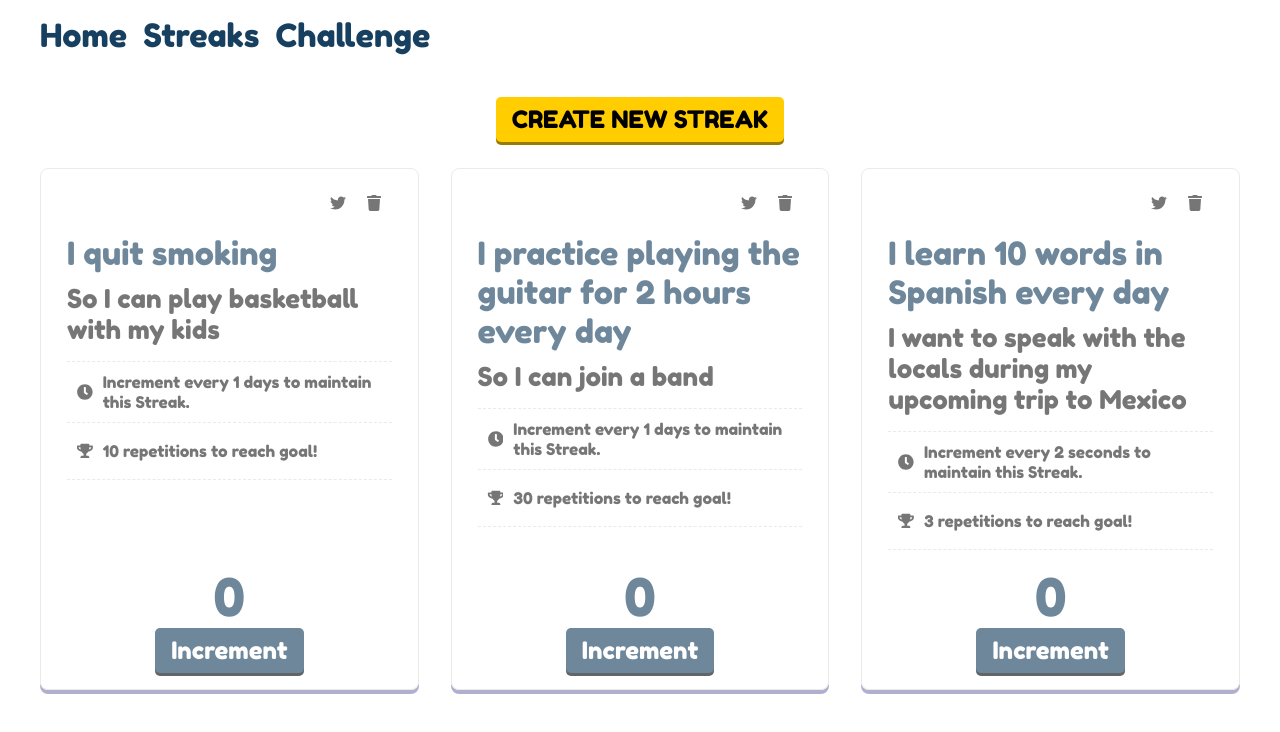
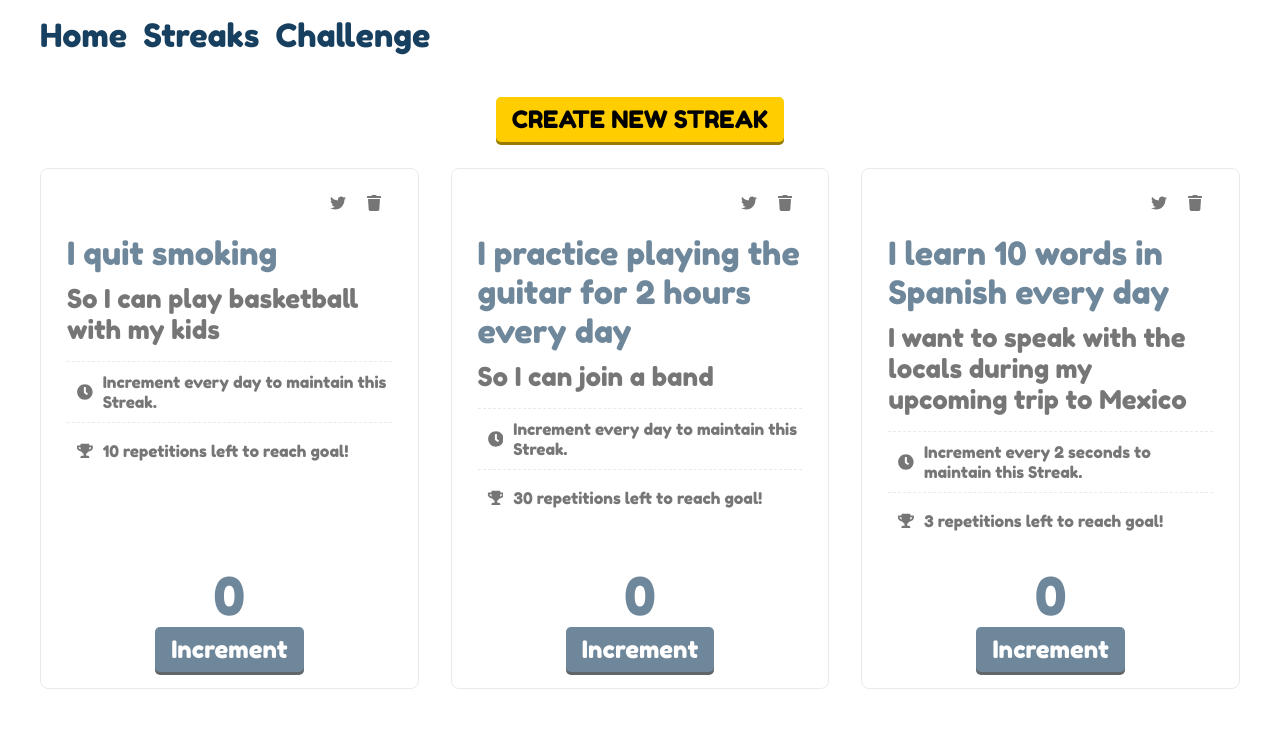
Before and after one commit to ravona/momentum, a React (Create React App) app in the folder momentum/: page /StreaksPage in a window 1280 px wide. Shown: the top 732 px of the page. Built offline with nearby package versions, Linux system fonts and the light colour scheme.

Commit message:
fixed grammar issue with intervalUnit in plural. Now it has logic that prompts the right sentence

```diff
--- a/momentum/src/components/Streak/Streak.jsx
+++ b/momentum/src/components/Streak/Streak.jsx
@@ -1,7 +1,14 @@
 import {React, useState} from "react";
 import Countdown from "react-countdown";
 import add from "date-fns/add";
-import {FaTrash, FaComment, FaTwitter, FaClock, FaTrophy} from "react-icons/fa";
+import {
+  FaTrash,
+  FaHourglassHalf,
+  FaComment,
+  FaTwitter,
+  FaClock,
+  FaTrophy,
+} from "react-icons/fa";
 
 import {Notification} from "../Notification/Notification";
 import {getRandomArrayItem} from "../../utils/utils";
@@ -38,7 +45,9 @@ export const Streak = ({streak, onDeleteStreak, onStreakUpdate}) => {
 
   let goalStatus;
   if (streak.goal > streak.count) {
-    goalStatus = `${streak.goal - streak.count} repetitions to reach goal!`;
+    goalStatus = `${
+      streak.goal - streak.count
+    } repetitions left to reach goal!`;
   }
 
   if (streak.count > streak.goal) {
@@ -92,10 +101,24 @@ export const Streak = ({streak, onDeleteStreak, onStreakUpdate}) => {
             <li className={"Streak__list-item"}>
               <FaClock className="Streak__list-item__icon" />
               <span>
-                Increment every {streak.intervalNum} {streak.intervalUnit} to
-                maintain this Streak.
+                Increment every{" "}
+                {streak.intervalNum === 1 ? null : streak.intervalNum}{" "}
+                {streak.intervalNum === 1
+                  ? streak.intervalUnit.slice(0, -1)
+                  : streak.intervalUnit}{" "}
+                to maintain this Streak.
               </span>
             </li>
+
+            {streak.isActive ? (
+              <li className={"Streak__list-item"}>
+                <FaHourglassHalf className="Streak__list-item__icon" />
+                <Countdown
+                  date={streak.deadline}
+                  onComplete={handleStreakLoss}
+                ></Countdown>
+              </li>
+            ) : null}
 
             {streak.goal ? (
               <li className={"Streak__list-item"}>
@@ -104,15 +127,6 @@ export const Streak = ({streak, onDeleteStreak, onStreakUpdate}) => {
               </li>
             ) : null}
           </ul>
-
-          {streak.isActive ? (
-            <div className="Streak__countdown">
-              <Countdown
-                date={streak.deadline}
-                onComplete={handleStreakLoss}
-              ></Countdown>
-            </div>
-          ) : null}
         </div>
 
         <div className="Streak__footer">
--- a/momentum/src/components/Streak/Streak.scss
+++ b/momentum/src/components/Streak/Streak.scss
@@ -3,7 +3,6 @@
 
 .Streak {
   @include momentum-border;
-  @include momentum-bevel;
   padding: map-get($spacings, "small") map-get($spacings, "medium");
   display: flex;
   flex-direction: column;
@@ -59,6 +58,10 @@
     &:first-child {
       border-top: 1px dashed map-get($colors, "grandma");
     }
+
+    &:last-child {
+      border-bottom: 0;
+    }
   }
 
   &__list-item__icon {
@@ -82,8 +85,6 @@
 
   &__countdown {
     font-size: map-get($font_sizes, "medium");
-    color: map-get($colors, "grandma");
-    letter-spacing: 0.35rem;
     text-align: center;
   }
 
```
